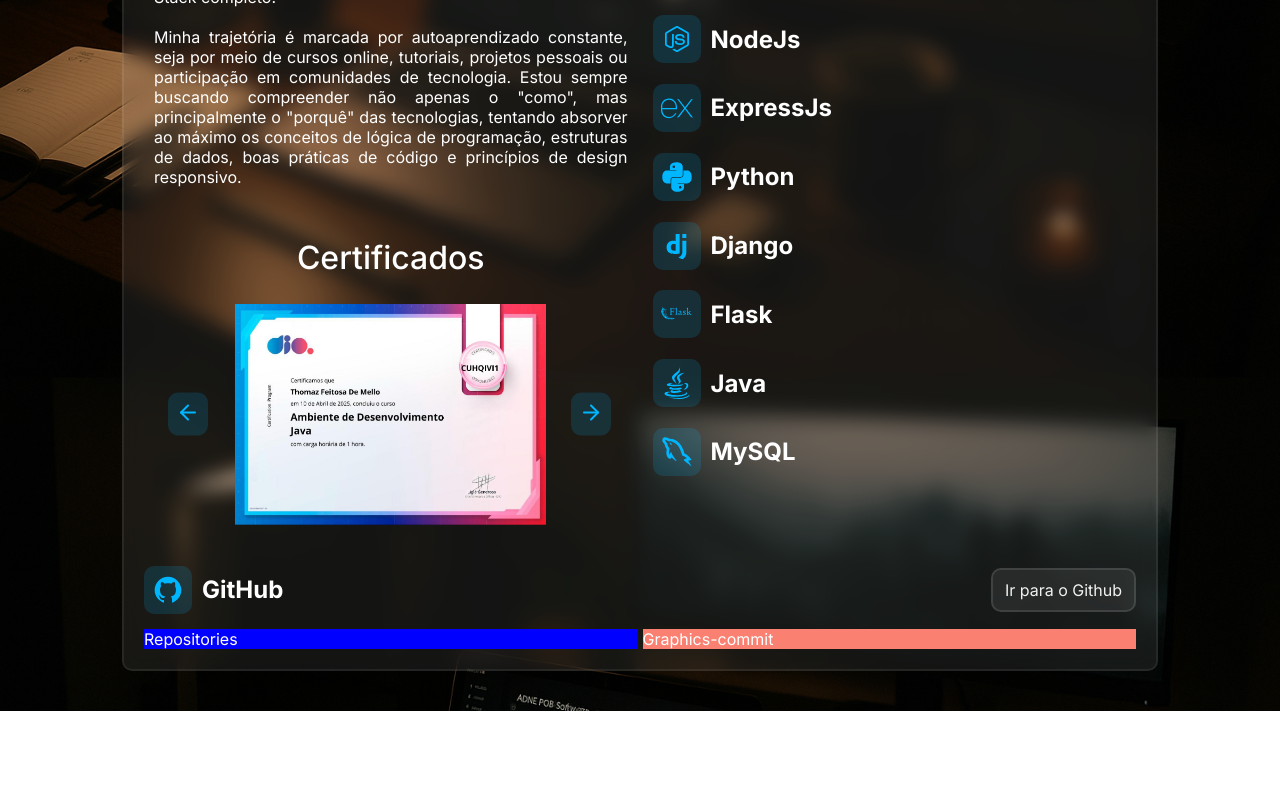
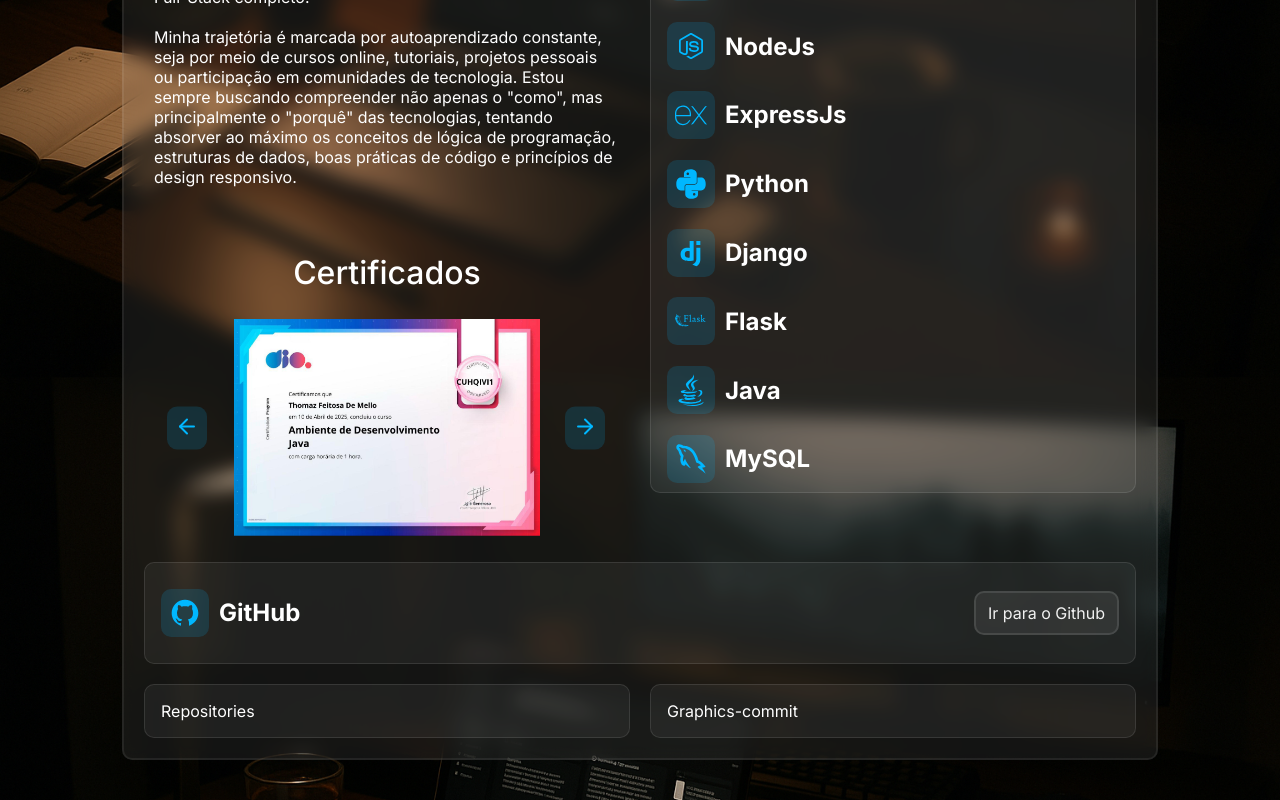
Before and after one commit to ThOMaZMe11o/portifolio, a React (Vite) app: page /about in a window 1280 px wide. Shown: the part 476-1276 px from the top of the page. Before the commit the page ends 1187 px from the top, so only its background shows below. Built offline with nearby package versions, Linux system fonts and the light colour scheme.

Commit message:
Enhance layout consistency by adjusting grid gaps and adding background styles to sections

```diff
--- a/src/styles/About.css
+++ b/src/styles/About.css
@@ -25,15 +25,11 @@
     height: auto;
     display: grid;
     grid-template-columns: 1fr 1fr;
-    gap: 5px;
+    gap: 20px;
 }
 
 .about-me {
     padding: 10px;
-}
-
-.about-me p {
-    text-align: justify;
 }
 
 .languages-section {
@@ -42,6 +38,10 @@
     overflow: auto;
     grid-row: 1 / span 2;
     grid-column: 2 / span 1;
+    background-color: rgba(255, 255, 255, 0.05);
+    border: 1px solid rgba(255, 255, 255, 0.1);
+    padding: 1rem;
+    border-radius: 10px;
 }
 
 .languages-section::-webkit-scrollbar {
@@ -150,11 +150,14 @@ button.next {
 }
 
 .github-area {
-    margin-top: 20px;
     grid-column: 1 / span 2;
     display: flex;
     justify-content: space-between;
     align-items: center;
+    background-color: rgba(255, 255, 255, 0.05);
+    border: 1px solid rgba(255, 255, 255, 0.1);
+    padding: 1rem;
+    border-radius: 10px;
 }
 
 .github-icon {
@@ -193,9 +196,15 @@ button.next {
 }
 
 .repos {
-    background-color: blue;
+    background-color: rgba(255, 255, 255, 0.05);
+    border: 1px solid rgba(255, 255, 255, 0.1);
+    padding: 1rem;
+    border-radius: 10px;
 }
 
 .commit-chart {
-    background-color: salmon;
+    background-color: rgba(255, 255, 255, 0.05);
+    border: 1px solid rgba(255, 255, 255, 0.1);
+    padding: 1rem;
+    border-radius: 10px;
 }
```
